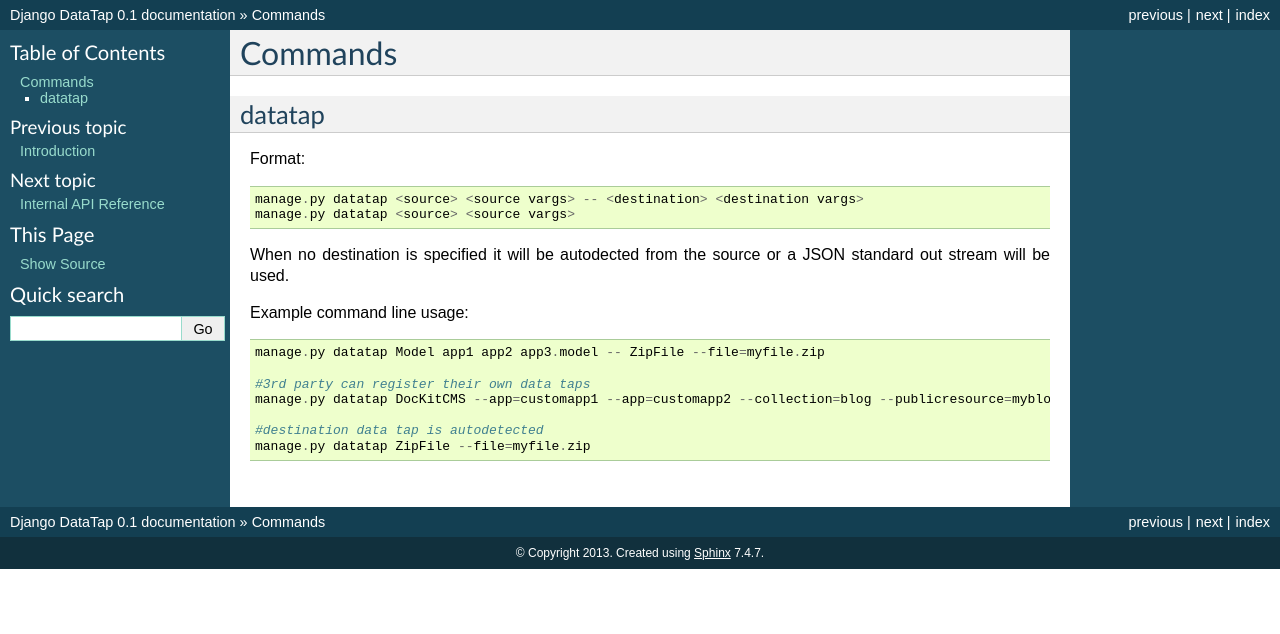
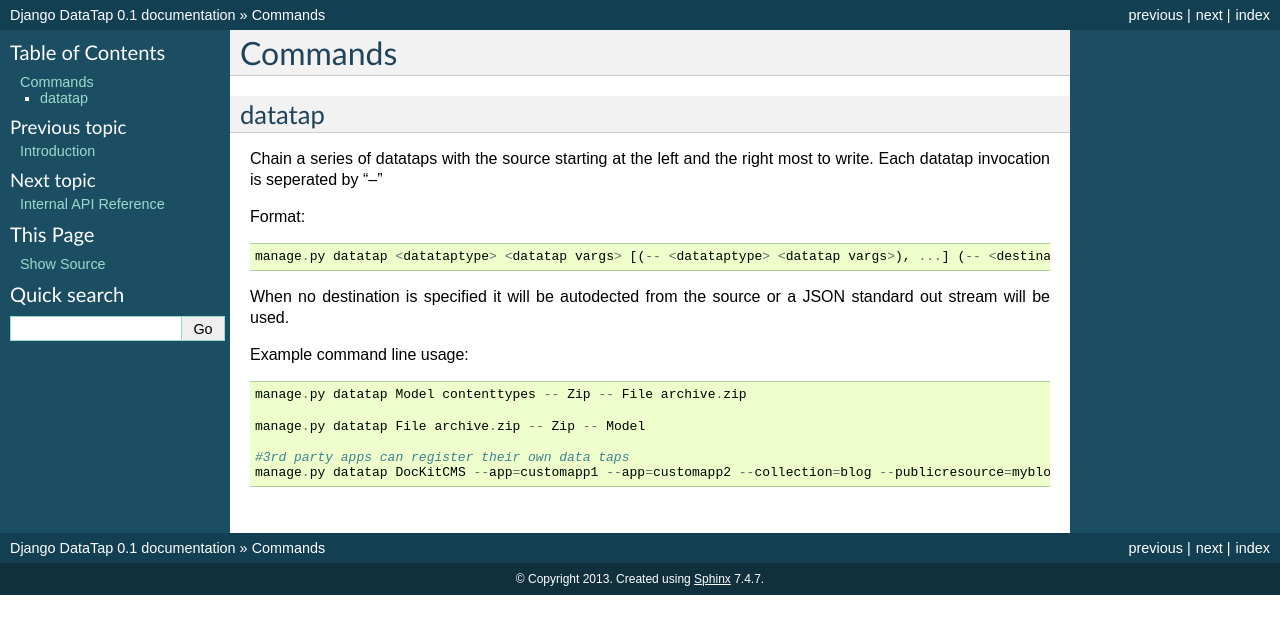
Before and after one commit to zbyte64/django-datatap, a Sphinx documentation site: the page built from docs/source/manual/commands.rst, in a window 1280 px wide. Shown: the top 634 px of the page. Built offline with Sphinx 7.4.7, drawn with Linux system fonts in a browser that asks for light colours.

Commit message:
documentation update

```diff
--- a/docs/source/index.rst
+++ b/docs/source/index.rst
@@ -1,7 +1,7 @@
 Welcome to Django DataTap's documentation
 ============================================
 
-django-datatap is a fixture system enabling applications to define their own fixture loading and dumping process.
+django-datatap is a fixture system enabling applications to define their own loading and dumping process while supporting file asset storage.
 
 Download: http://github.com/zbyte64/django-datatap
 
--- a/docs/source/manual/commands.rst
+++ b/docs/source/manual/commands.rst
@@ -4,10 +4,11 @@
 datatap
 -------
 
+Chain a series of datataps with the source starting at the left and the right most to write. Each datatap invocation is seperated by "--"
+
 Format::
 
-    manage.py datatap <source> <source vargs> -- <destination> <destination vargs>
-    manage.py datatap <source> <source vargs>
+    manage.py datatap <datataptype> <datatap vargs> [(-- <datataptype> <datatap vargs>), ...] (-- <destination datataptype> <datatap vargs>)
 
 
 When no destination is specified it will be autodected from the source or a JSON standard out stream will be used.
@@ -15,10 +16,9 @@
 
 Example command line usage::
 
-    manage.py datatap Model app1 app2 app3.model -- ZipFile --file=myfile.zip
+    manage.py datatap Model contenttypes -- Zip -- File archive.zip
 
-    #3rd party can register their own data taps
-    manage.py datatap DocKitCMS --app=customapp1 --app=customapp2 --collection=blog --publicresource=myblog > objects.json
+    manage.py datatap File archive.zip -- Zip -- Model
 
-    #destination data tap is autodetected
-    manage.py datatap ZipFile --file=myfile.zip
+    #3rd party apps can register their own data taps
+    manage.py datatap DocKitCMS --app=customapp1 --app=customapp2 --collection=blog --publicresource=myblog -- JSON -- Stream > objects.json
--- a/docs/source/manual/introduction.rst
+++ b/docs/source/manual/introduction.rst
@@ -6,4 +6,6 @@
 
 Datataps are classes able to serialize and deserialize objects in their domain. A datatap maybe chained with another to provide serialization to a particular format or for objects to be read from a general data source like a zip file. Datataps also handle the serialization and deserialization of django File objects within the native objects allowing for assets to follow the application data.
 
-Datatap includes a management command to allow dumping and loading to particular data stores (zip file, json file, S3, etc). Some datataps include the originating data tap so that the resulting data store can be automatically detected.
+Datatap includes a management command to allow dumping and loading to particular data stores (zip file, json file, S3, etc).
+
+TODO: Some datataps include the originating data tap so that the resulting data store can be automatically detected.
```
Also changed, not shown: README.rst (+11 -33 lines), docs/source/manual/api/datataps.rst (+16 -3 lines), 3 other files.
